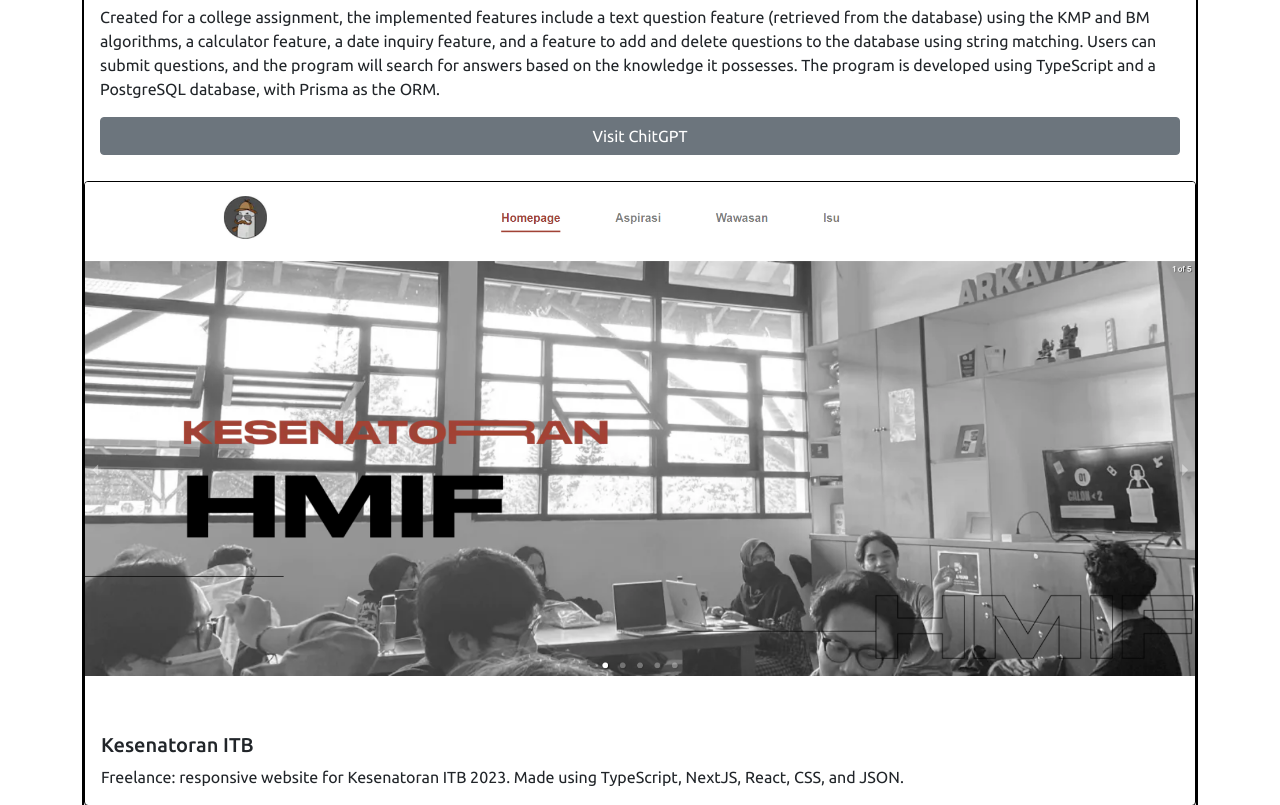
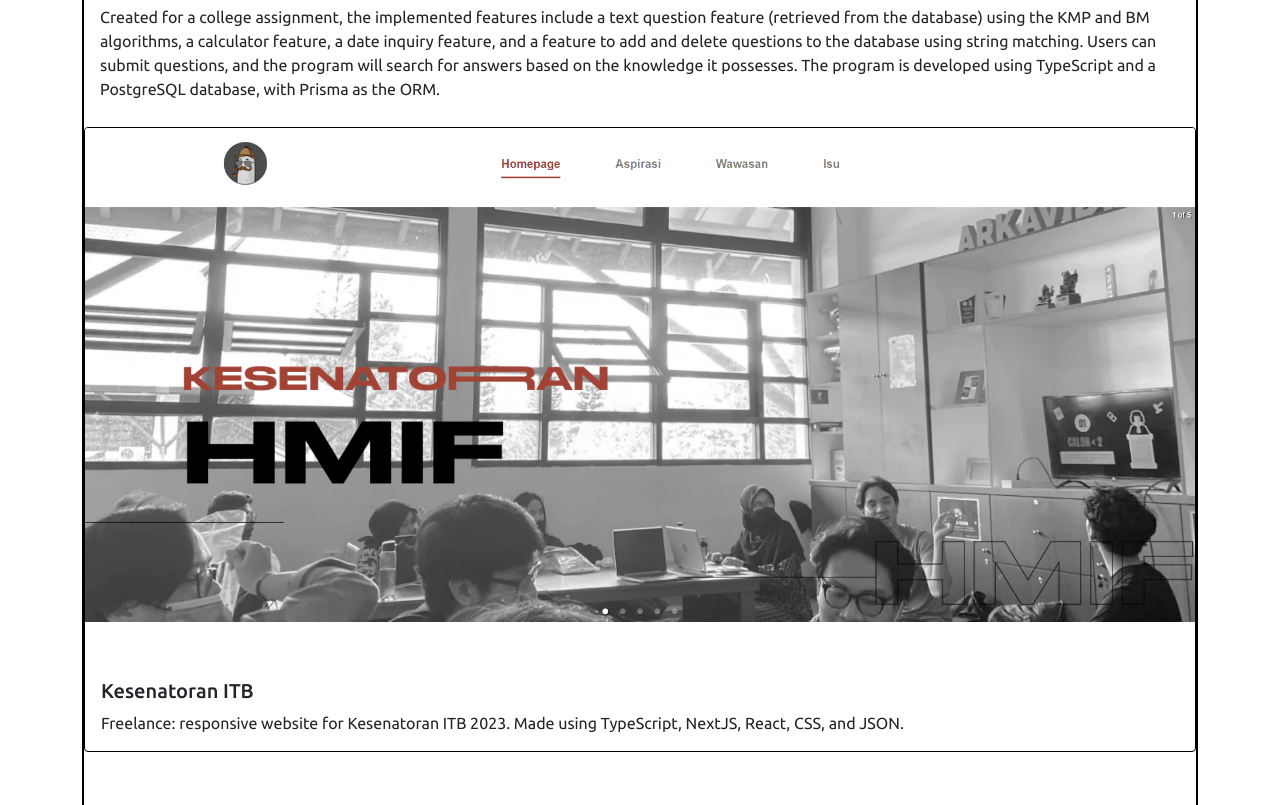
Before and after one commit to vanessrw/vanessrw.github.io, a plain HTML site: page index.html in a window 1280 px wide. Shown: the part 2969-3774 px from the top of the page. Drawn offline with nearby package versions, Linux system fonts and the light colour scheme.

Commit message:
Update index.html

```diff
--- a/index.html
+++ b/index.html
@@ -154,9 +154,6 @@
                   inquiry feature, and a feature to add and delete questions to the database using string matching.
                   Users can submit questions, and the program will search for answers based on the knowledge it
                   possesses. The program is developed using TypeScript and a PostgreSQL database, with Prisma as the ORM.
-                  <div class="d-grid col-12 mt-auto">
-                    <a href="https://chitgpt.arsaizdihar.com/" class="btn btn-secondary">Visit ChitGPT</a>
-                  </div>
           </div>
 
           <div class="card-container">
```
